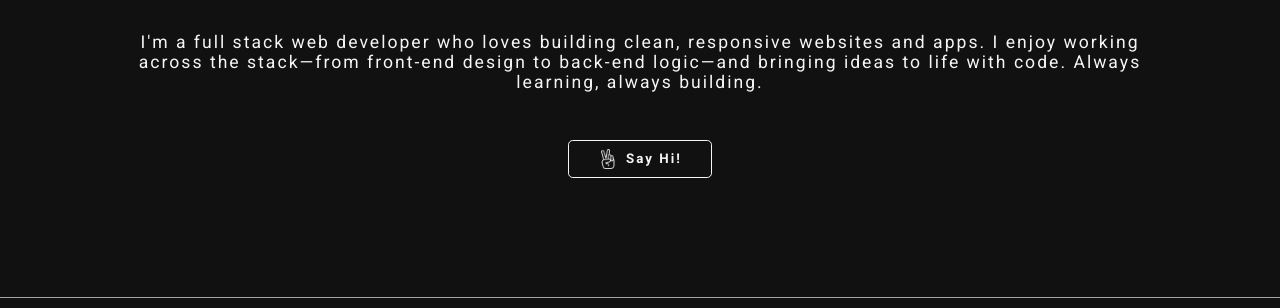
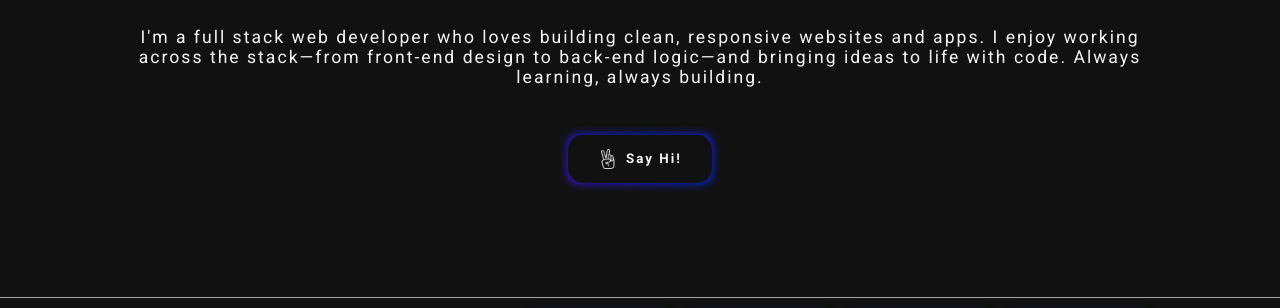
Before and after one commit to MarcinLadkiewiczDev/My_Portfolio, a website built with Vite: page index.html in a window 1280 px wide. Shown: the part 439-747 px from the top of the page. Built offline with nearby package versions, Linux system fonts and the light colour scheme; files whose address does not match are found by name.

Commit message:
Visual effects

```diff
--- a/components/Button/button.css
+++ b/components/Button/button.css
@@ -1,16 +1,19 @@
 .my-btn {
   background: none;
-  border: 1px solid var(--primary-dark);
+  border: 2px solid transparent;
   display: flex;
   justify-content: center;
   align-items: center;
   color: var(--primary-dark);
   width: 9rem;
   padding: 0.5rem;
+  height: 3rem;
   gap: 0.5rem;
-  border-radius: 0.3rem;
   transition: all 0.5s ease-in-out;
   background-color: var(--bg-dark);
+  position: relative;
+  border-radius: 15px;
+  cursor: pointer;
 }
 
 .my-btn > img {
@@ -19,6 +22,35 @@
   filter: invert(95%);
 }
 
+.my-btn:before {
+  content: "";
+  background: linear-gradient(45deg, #002bff, #7a00ff, #002bff, #7a00ff);
+  position: absolute;
+  top: -2px;
+  left: -2px;
+  background-size: 400%;
+  z-index: -1;
+  filter: blur(5px);
+  width: calc(100% + 4px);
+  height: calc(100% + 4px);
+  animation: glowing 20s linear infinite;
+  opacity: 1;
+  transition: opacity 0.3s ease-in-out;
+  border-radius: 10px;
+}
+
+@keyframes glowing {
+  0% {
+    background-position: 0 0;
+  }
+  50% {
+    background-position: 400% 0;
+  }
+  100% {
+    background-position: 0 0;
+  }
+}
+
 .my-btn:hover {
-  background-color: var(--highlight);
+  background-color: var(--highligth);
 }
--- a/components/NavBar/NavBar.js
+++ b/components/NavBar/NavBar.js
@@ -3,10 +3,12 @@ import "../NavBar/navBar.css";
 
 export const NavBar = () => `
 <nav>
-<h2>Marcin Ladkiewicz</h2>
+<a href="homelink">
+<h2>MLad</h2>
+</a>
 <ul>
     <li>
-        <a href="#" id="homelink">Home</a>
+        <a href="#" id="homelink" class="hover-underline">Home</a>
     </li>
     <li>
         <a href="#" id="projectslink">Projects</a>
--- a/components/NavBar/navBar.css
+++ b/components/NavBar/navBar.css
@@ -5,6 +5,7 @@ nav {
   align-items: center;
   padding: 0 8rem;
   flex-wrap: wrap;
+  border-bottom: 1px solid var(--divider);
 }
 
 @media (max-width: 770px) {
@@ -25,10 +26,32 @@ nav button {
   transform: scale(1);
 }
 
-nav a {
-  transition: all 0.3s ease-in-out;
+a {
+  color: #ffffff;
+  position: relative;
+  display: inline-block;
 }
 
-nav a:hover {
-  color: var(--highlight);
+a::after,
+a::before {
+  content: "";
+  position: absolute;
+  width: 100%;
+  height: 2px;
+  background: linear-gradient(to right, #002bff, #7a00ff);
+  bottom: -5px;
+  left: 0;
+  transform: scaleX(0);
+  transform-origin: right;
+  transition: transform 0.4s ease-out;
 }
+
+a::before {
+  top: -5px;
+  transform-origin: left;
+}
+
+a:hover::after,
+a:hover::before {
+  transform: scaleX(1);
+}
--- a/pages/Projects.js
+++ b/pages/Projects.js
@@ -10,7 +10,6 @@ export const Projects = () => {
   main.innerHTML = `
     <section class="projects">
     <h2>Featured Projects</h2>
-    ${Divider()}
     <div class="projects-container"></div>
     </section>`;
   const container = document.querySelector(".projects-container");
@@ -18,6 +17,5 @@ export const Projects = () => {
     const figure = document.createElement("figure");
     figure.innerHTML = ProjectCard(project);
     container.appendChild(figure);
+  }
 };
-
-};
--- a/pages/projects.css
+++ b/pages/projects.css
@@ -6,6 +6,7 @@
   flex-direction: column;
   gap: 2rem;
   margin-bottom: 2rem;
+  margin-top: 2rem;
 }
 
 @media (max-width: 770px) {
```
Lines whose indentation alone changed are shown as unchanged.
